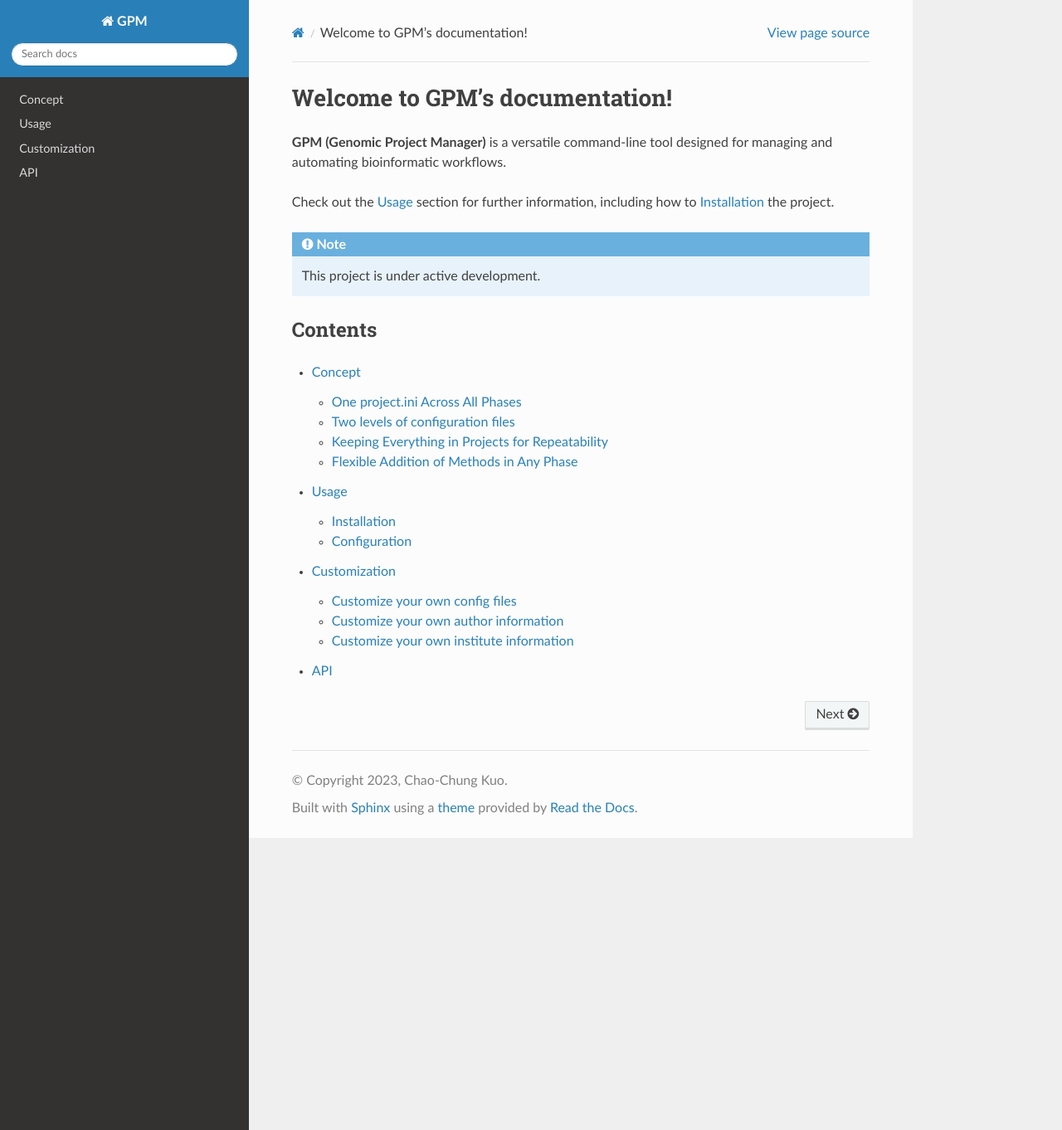
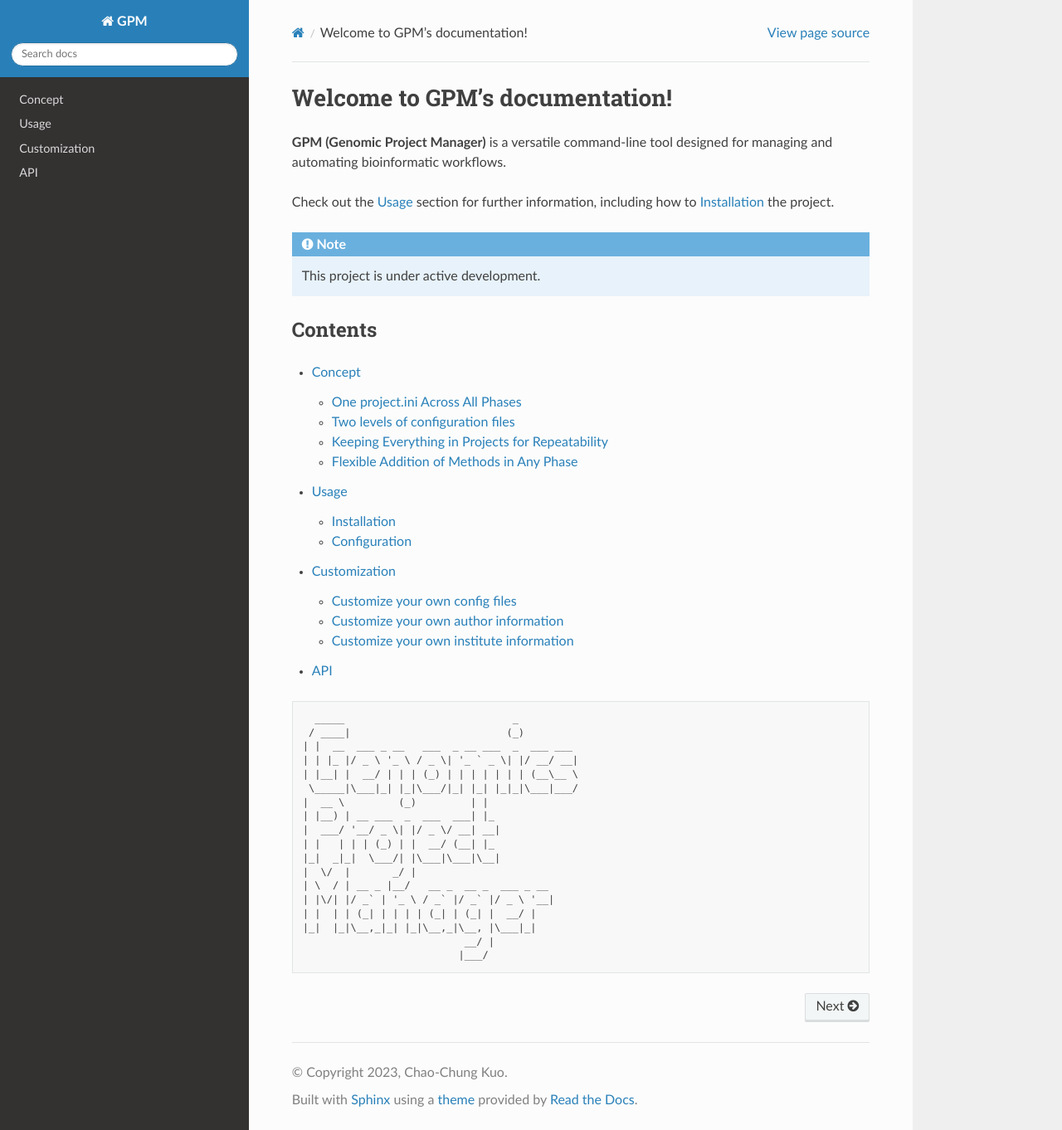
Before and after one commit to chaochungkuo/GPM, a Sphinx documentation site: the page built from docs/source/index.rst, in a window 1280 px wide and 1362 px high. Shown: the whole window at 83% size. Built offline with Sphinx 7.4.7 and the Read the Docs theme 2.0.0, drawn with Linux system fonts in a browser that asks for light colours.

Commit message:
add ASCII art

```diff
--- a/docs/source/index.rst
+++ b/docs/source/index.rst
@@ -18,3 +18,25 @@ Contents
    usage
    customization
    api
+
+
+.. code-block:: text
+
+   _____                            _
+  / ____|                          (_)
+ | |  __  ___ _ __   ___  _ __ ___  _  ___ ___
+ | | |_ |/ _ \ '_ \ / _ \| '_ ` _ \| |/ __/ __|
+ | |__| |  __/ | | | (_) | | | | | | | (__\__ \
+  \_____|\___|_| |_|\___/|_| |_| |_|_|\___|___/
+ |  __ \         (_)         | |
+ | |__) | __ ___  _  ___  ___| |_
+ |  ___/ '__/ _ \| |/ _ \/ __| __|
+ | |   | | | (_) | |  __/ (__| |_
+ |_|  _|_|  \___/| |\___|\___|\__|
+ |  \/  |       _/ |
+ | \  / | __ _ |__/   __ _  __ _  ___ _ __
+ | |\/| |/ _` | '_ \ / _` |/ _` |/ _ \ '__|
+ | |  | | (_| | | | | (_| | (_| |  __/ |
+ |_|  |_|\__,_|_| |_|\__,_|\__, |\___|_|
+                            __/ |
+                           |___/
```
